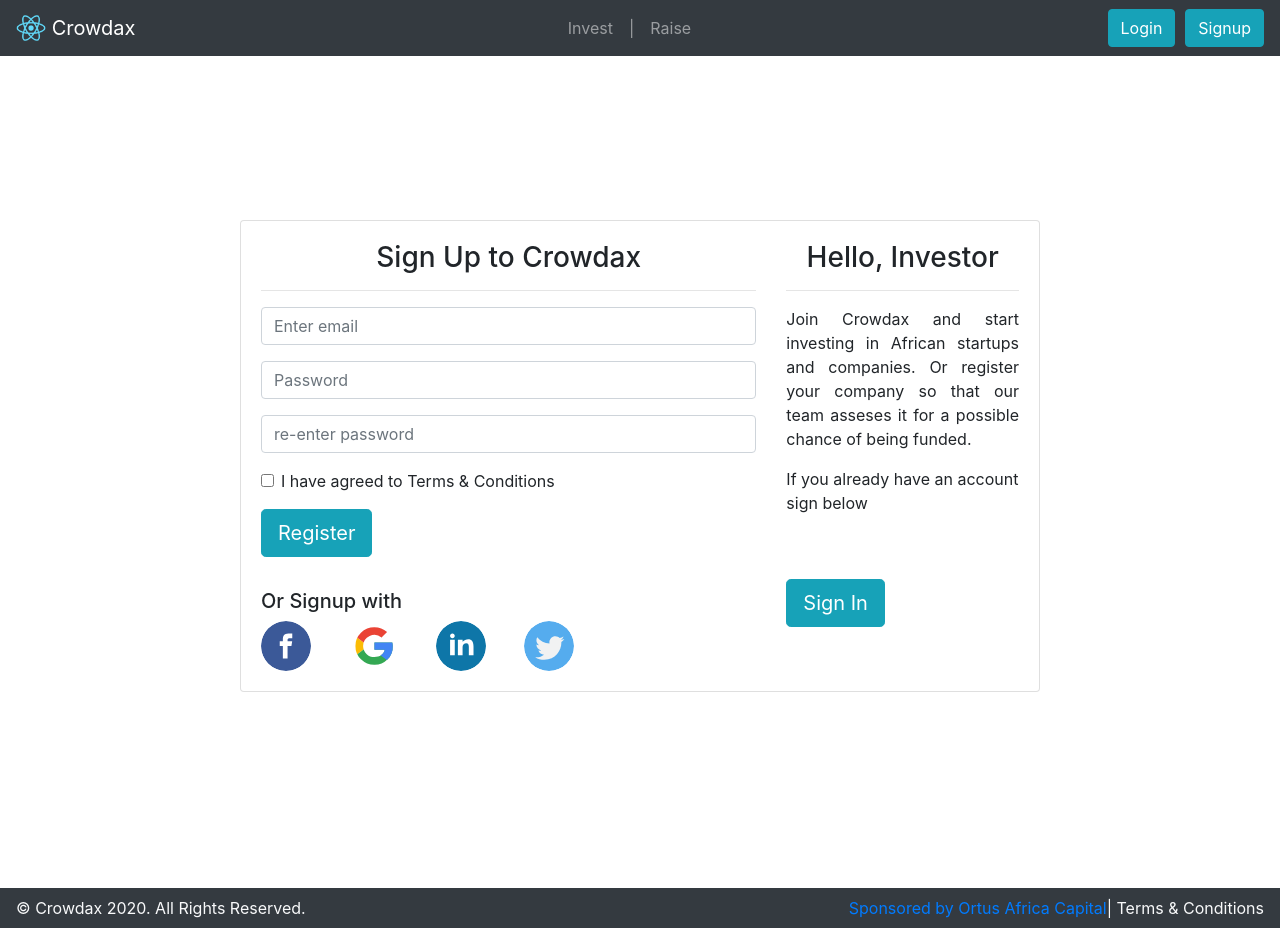
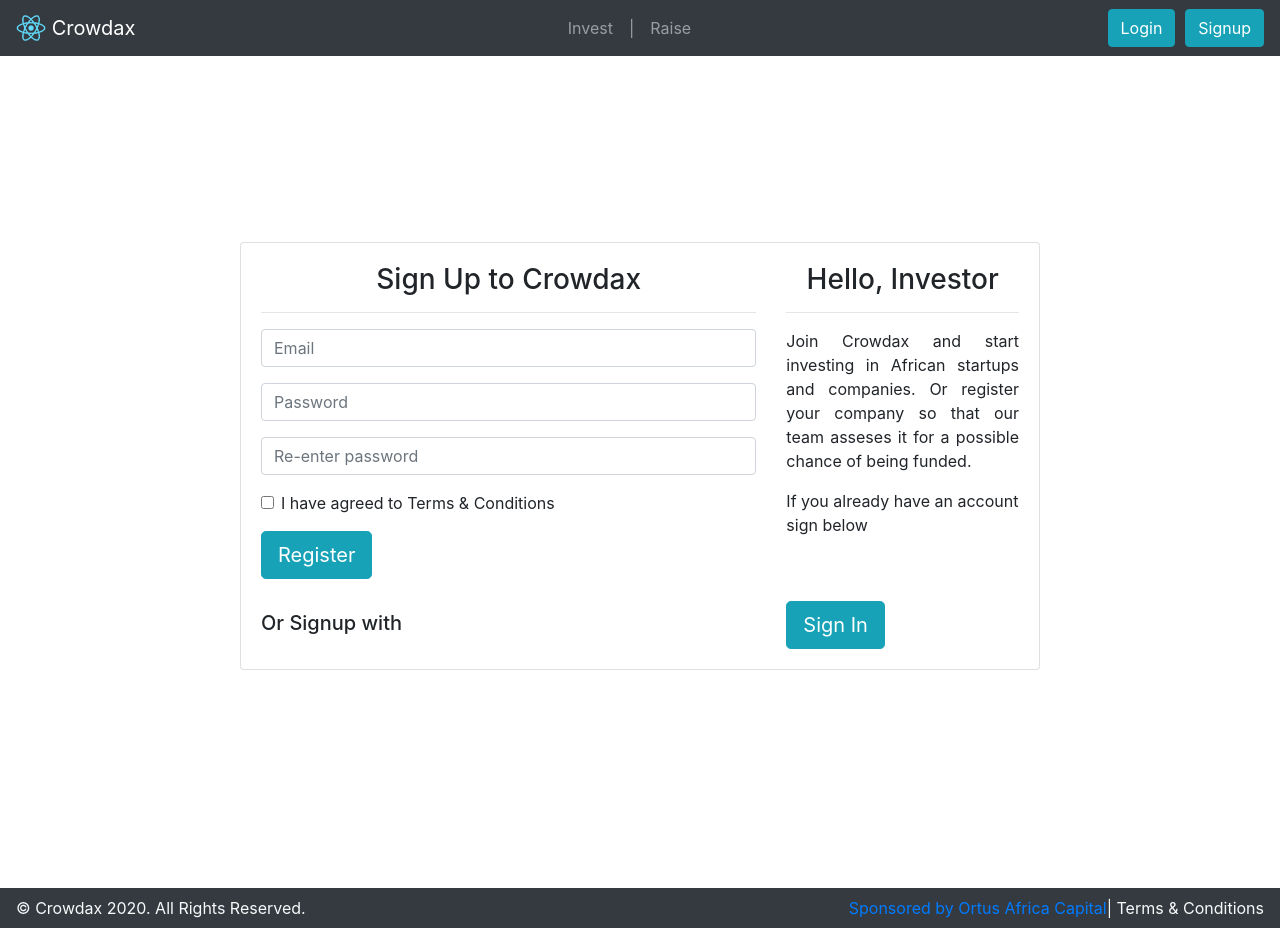
Before and after one commit to OrtusAfricaCapital/crowdax-frontend, a React (Create React App) app: page /signup in a window 1280 px wide. Built offline with nearby package versions, Linux system fonts and the light colour scheme.

Commit message:
cleaned up ui signup

```diff
--- a/src/App.js
+++ b/src/App.js
@@ -5,8 +5,9 @@ import HomeHeader from "./components/home/HomeHeader";
 import Footer from "./components/footer/Footer";
 import SignIn from "./components/signin/Signin";
 import SignUp from "./components/signup/Signup";
-import { BrowserRouter as Router, Route } from "react-router-dom";
+import { BrowserRouter as Router, Route, Switch } from "react-router-dom";
 import AllCampaigns from "./components/campaigns/AllCampaigns";
+import Register from "./components/signup/Register";
 
 class App extends Component {
   state = {
@@ -113,8 +114,10 @@ class App extends Component {
   render() {
     return (
       <Router>
+        {" "}
         <div>
           <MainNavbar />
+          <Switch>
             <Route exact path="/">
               <HomeHeader
                 headlines={this.state.headlines}
@@ -122,8 +125,9 @@ class App extends Component {
               />
             </Route>
             <Route path="/signin" component={SignIn} />
-          <Route path="/signup" component={SignUp} />
+            <Route path="/signup" component={Register} />
             <Route path="/allinvestments" component={AllCampaigns} />
+          </Switch>
           <Footer />
         </div>
       </Router>
--- a/src/components/signin/Signin.jsx
+++ b/src/components/signin/Signin.jsx
@@ -1,5 +1,13 @@
 import React, { Component } from "react";
-import { Button, Col, Container, Form, Image, Row } from "react-bootstrap";
+import {
+  Button,
+  Card,
+  Col,
+  Container,
+  Form,
+  Image,
+  Row,
+} from "react-bootstrap";
 
 import googleIcon from "../../assests/google_icon.svg";
 import facebookIcon from "../../assests/facebook_icon.svg";
@@ -10,7 +18,13 @@ import { Link } from "react-router-dom";
 export class SignIn extends Component {
   render() {
     return (
-      <Container>
+      <Container
+        className="d-flex align-items-center justify-content-center"
+        style={{ minHeight: "100vh" }}
+      >
+        <div className="w-100" style={{ maxWidth: "800px" }}>
+          <Card>
+            <Card.Body>
               <Row style={{ margin: "50px" }}>
                 <Col sm={4}>
                   <h3 align="center">Join Crowdax</h3>
@@ -18,8 +32,8 @@ export class SignIn extends Component {
                   <hr />
                   <p className="p-2" />
                   <p align="justify">
-              Start investing or fund raising with Crowdax by getting a fresh
-              new account.
+                    Start investing or fund raising with Crowdax by getting a
+                    fresh new account.
                   </p>
 
                   <p className="p-2" />
@@ -54,7 +68,7 @@ export class SignIn extends Component {
                   <p className="p-4" />
                   <h4> or login with </h4>
                   <Row>
-              <Col md={{ span: 1, offset: 0 }}>
+                    <Col className="col-2">
                       <Image
                         src={googleIcon}
                         width="50px"
@@ -63,7 +77,7 @@ export class SignIn extends Component {
                       />
                     </Col>
 
-              <Col md={{ span: 1, offset: 0 }}>
+                    <Col className="col-2">
                       <Image
                         src={facebookIcon}
                         width="50px"
@@ -71,7 +85,7 @@ export class SignIn extends Component {
                         roundedCircle
                       />
                     </Col>
-              <Col md={{ span: 1, offset: 0 }}>
+                    <Col className="col-2">
                       <Image
                         src={twitterIcon}
                         width="50px"
@@ -80,7 +94,7 @@ export class SignIn extends Component {
                       />
                     </Col>
 
-              <Col md={{ span: 1, offset: 0 }}>
+                    <Col className="col-2">
                       <Image
                         src={linkedinIcon}
                         width="50px"
@@ -91,6 +105,9 @@ export class SignIn extends Component {
                   </Row>
                 </Col>
               </Row>
+            </Card.Body>
+          </Card>
+        </div>
       </Container>
     );
   }
--- a/src/components/signup/IconsForSigning.jsx
+++ b/src/components/signup/IconsForSigning.jsx
@@ -4,7 +4,7 @@ import { Col, Image } from "react-bootstrap";
 export class IconsForSigning extends Component {
   render() {
     return (
-      <Col md={{ span: 2, offset: 0 }}>
+      <Col className="col-2">
         <Image
           src={this.props.Icon.iconUrl}
           width="50px"
--- /dev/null
+++ b/src/components/signup/Register.jsx
@@ -0,0 +1,90 @@
+import React, { useRef } from "react";
+import { Button, Col, Form, Row, Container, Card } from "react-bootstrap";
+import { Link } from "react-router-dom";
+
+function Register() {
+  const emailRef = useRef();
+  const passwordRef = useRef();
+  const passwordConfirmRef = useRef();
+  return (
+    <Container
+      className="d-flex align-items-center justify-content-center"
+      style={{ minHeight: "100vh" }}
+    >
+      <div className="w-100" style={{ maxWidth: "800px" }}>
+        <Card>
+          <Card.Body>
+            <Row>
+              <Col sm={8}>
+                <h3 align="center ">Sign Up to Crowdax</h3>
+                <hr />
+                <Form>
+                  <Form.Group controlId="formBasicEmail">
+                    <Form.Control
+                      type="email"
+                      placeholder="Email"
+                      ref={emailRef}
+                      required
+                    />
+                  </Form.Group>
+
+                  <Form.Group controlId="formBasicPassword">
+                    <Form.Control
+                      type="password"
+                      placeholder="Password"
+                      ref={passwordRef}
+                      required
+                    />
+                  </Form.Group>
+                  <Form.Group controlId="formBasicPassword">
+                    <Form.Control
+                      type="password"
+                      placeholder="Re-enter password"
+                      ref={passwordConfirmRef}
+                      required
+                    />
+                  </Form.Group>
+                  <Form.Group controlId="formBasicCheckbox">
+                    <Form.Check
+                      type="checkbox"
+                      label="I have agreed to Terms & Conditions"
+                    />
+                  </Form.Group>
+
+                  <Button variant="info" size="lg" type="submit">
+                    Register
+                  </Button>
+                </Form>
+                <p className="p-2" />
+                <h5> Or Signup with </h5>
+                {/* <Row>
+                    {this.state.Icons.map((Icon) => (
+                      <IconsForSigning key={Icon.id} Icon={Icon} />
+                    ))}
+                  </Row> */}
+              </Col>
+              <Col sm className="w-500" style={{ maxWidth: "500px" }}>
+                <h3 align="center">Hello, Investor</h3>
+                <hr />
+                <p align="justify">
+                  Join Crowdax and start investing in African startups and
+                  companies. Or register your company so that our team asseses
+                  it for a possible chance of being funded.
+                </p>
+                <p>If you already have an account sign below</p>
+                <p className="p-3" />
+                <Link to="/signin">
+                  <Button variant="info" size="lg" type="submit">
+                    Sign In
+                  </Button>
+                </Link>
+              </Col>
+            </Row>
+          </Card.Body>
+        </Card>
+      </div>
+    </Container>
+  );
+}
+
+export default Register;
--- a/src/components/signup/Signup.jsx
+++ b/src/components/signup/Signup.jsx
@@ -1,13 +1,6 @@
 import React, { Component } from "react";
-import {
-  Button,
-  Col,
-  Form,
-  Row,
-  Container,
-  Image,
-  Card,
-} from "react-bootstrap";
+
+import { Button, Col, Form, Row, Container, Card } from "react-bootstrap";
 import { Link } from "react-router-dom";
 import IconsForSigning from "./IconsForSigning";
 import googleIcon from "../../assests/google_icon.svg";
@@ -39,16 +32,21 @@ class SignUp extends Component {
                   <hr />
                   <Form>
                     <Form.Group controlId="formBasicEmail">
-                      <Form.Control type="email" placeholder="Enter email" />
+                      <Form.Control type="email" placeholder="Email" required />
                     </Form.Group>
 
                     <Form.Group controlId="formBasicPassword">
-                      <Form.Control type="password" placeholder="Password" />
+                      <Form.Control
+                        type="password"
+                        placeholder="Password"
+                        required
+                      />
                     </Form.Group>
                     <Form.Group controlId="formBasicPassword">
                       <Form.Control
                         type="password"
-                        placeholder="re-enter password"
+                        placeholder="Re-enter password"
+                        required
                       />
                     </Form.Group>
                     <Form.Group controlId="formBasicCheckbox">
@@ -70,7 +68,7 @@ class SignUp extends Component {
                     ))}
                   </Row>
                 </Col>
-                <Col className="w-500" style={{ maxWidth: "500px" }}>
+                <Col sm className="w-500" style={{ maxWidth: "500px" }}>
                   <h3 align="center">Hello, Investor</h3>
                   <hr />
                   <p align="justify">
@@ -94,5 +92,4 @@ class SignUp extends Component {
     );
   }
 }
-
 export default SignUp;
```
Also changed, not shown: src/components/dashboard/InvestmentDashboard.jsx (added, +9 -0 lines), src/components/signup/text.jsx (added, +7 -0 lines), 1 other file (tests, documents, lock files or other folders). Lines whose indentation alone changed are shown as unchanged.
